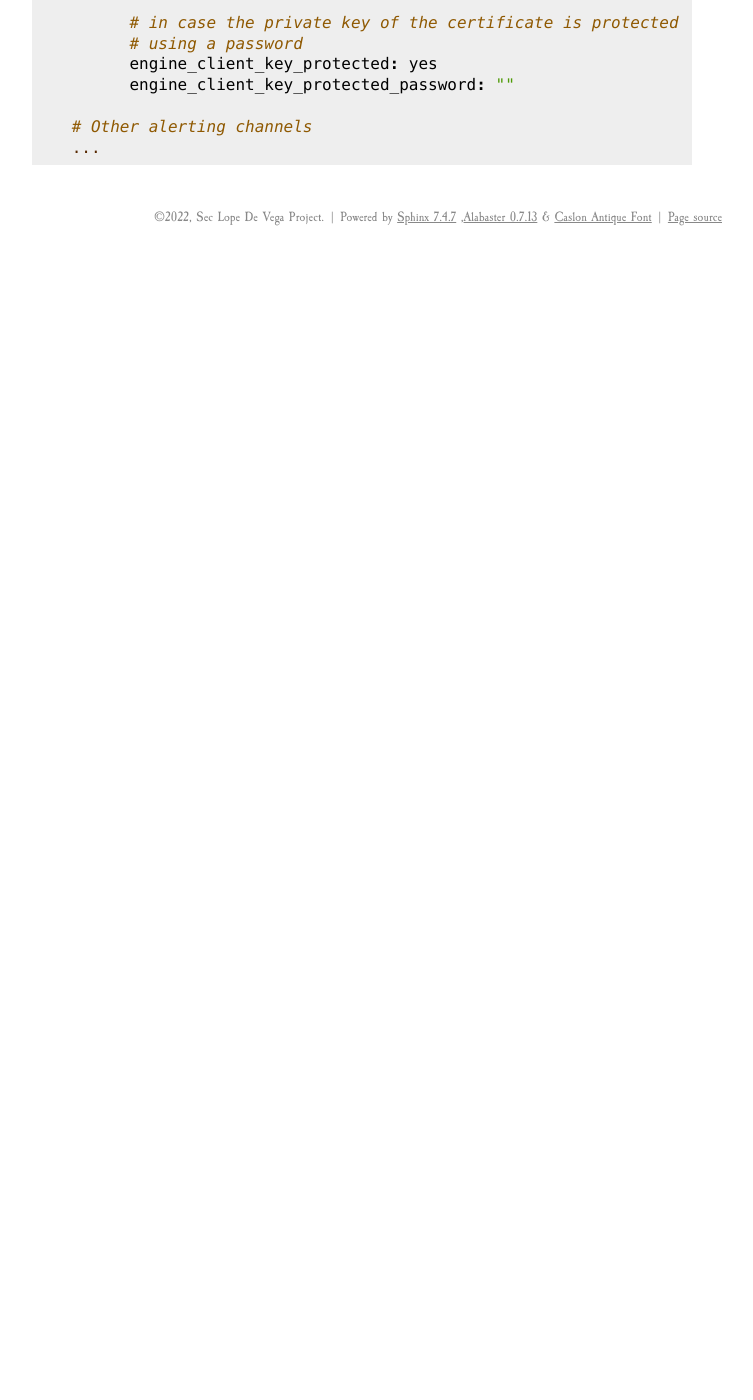
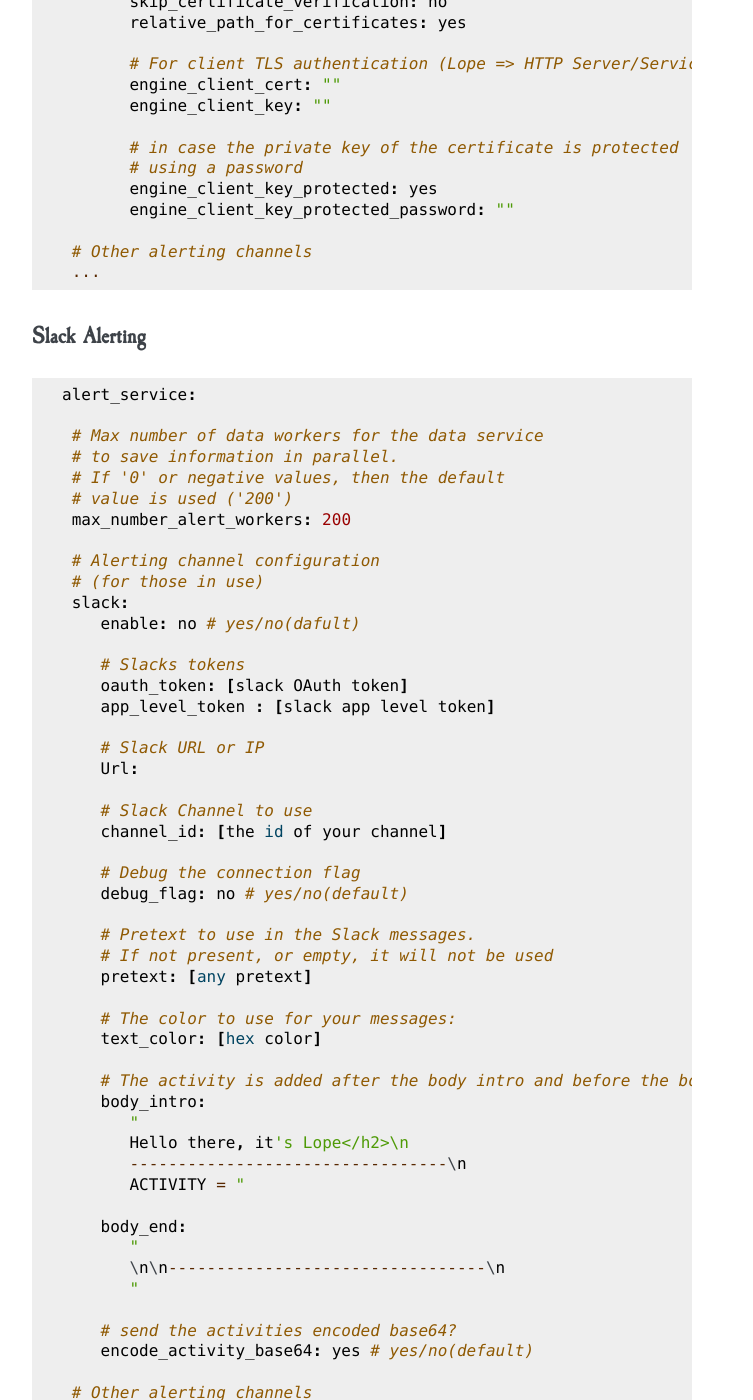
Before and after one commit to 4LB3R70D/SecLopeDeVega-Docs, a Sphinx documentation site: the page built from docs/source/content/activities.rst, in a window 1280 px wide and 1400 px high, scrolled down 13798 px. Shown: the whole window, without its empty margins (388-1141 px from the left). Built offline with Sphinx 7.4.7, drawn with Linux system fonts in a browser that asks for light colours; before the commit the page ends 14054 px from its top, so only the background shows below that; some of the changed text lies outside the part shown.

Commit message:
added slack support in the documentation, and corrected some errors in the activity section (14)

```diff
--- a/docs/source/content/activities.rst
+++ b/docs/source/content/activities.rst
@@ -98,6 +98,8 @@
 
          syslog: yes # yes/no(default)
 
+         slack: yes # yes/no(default)
+
 For ``timeout`` and ``ending`` the basic rules, *Lope* will report their corresponding events, not the rule execution.
 
 
@@ -131,6 +133,8 @@
          kafka: no # yes/no(default)
 
          syslog: yes # yes/no(default)
+
+         slack: yes # yes/no(default)
 
 
       # OTHER FIELDS
@@ -293,6 +297,8 @@
 
    http: ...
 
+   slack: ...
+
 .. index:: Syslog Alerting
 .. rubric:: Syslog Alerting
 
@@ -366,7 +372,7 @@
 
    # Alerting channel configuration
    # (for those in use)
-   syslog:
+   kafka:
       enable: no # yes/no(dafult)
 
       server_ip: 127.0.0.1 # Or domain
@@ -440,7 +446,7 @@
 
    # Alerting channel configuration
    # (for those in use)
-   syslog:
+   email:
       enable: no # yes/no(dafult)
 
       smtp_ip: "smtp.gmail.com" # or domains
@@ -535,7 +541,7 @@
 
    # Alerting channel configuration
    # (for those in use)
-   syslog:
+   http:
       enable: no # yes/no(dafult)
 
       url: "http://127.0.0.1"
@@ -602,3 +608,59 @@
 
    # Other alerting channels
    ...
+
+.. index:: Slack Alerting
+.. rubric:: Slack Alerting
+
+.. code-block::
+
+  alert_service:
+
+   # Max number of data workers for the data service
+   # to save information in parallel.
+   # If '0' or negative values, then the default
+   # value is used ('200')
+   max_number_alert_workers: 200
+
+   # Alerting channel configuration
+   # (for those in use)
+   slack:
+      enable: no # yes/no(dafult)
+
+      # Slacks tokens
+      oauth_token: [slack OAuth token]
+      app_level_token : [slack app level token]
+
+      # Slack URL or IP
+      Url:
+
+      # Slack Channel to use
+      channel_id: [the id of your channel]
+
+      # Debug the connection flag
+      debug_flag: no # yes/no(default)
+
+      # Pretext to use in the Slack messages.
+      # If not present, or empty, it will not be used
+      pretext: [any pretext]
+
+      # The color to use for your messages:
+      text_color: [hex color]
+
+      # The activity is added after the body intro and before the body end
+      body_intro:
+         "
+         Hello there, it's Lope</h2>\n
+         ---------------------------------\n
+         ACTIVITY = "
+
+      body_end:
+         "
+         \n\n---------------------------------\n
+         "
+
+      # send the activities encoded base64?
+      encode_activity_base64: yes # yes/no(default)
+
+   # Other alerting channels
+   ...
--- a/docs/source/content/architecture.rst
+++ b/docs/source/content/architecture.rst
@@ -30,6 +30,8 @@
 
 * **HTTP server/service:** This element is needed if you wish to send alerts to a web server or service using HTTP calls.
 
+* **Slack:** If you wish to send alerts to slack, you should have prepared everything in `Slack <https://slack.com>`_ in advance.
+
 In the following image, you can find a graphical representation of the potential architecture:
 
 .. image:: ../_static/slv-architecture.png
```
Also changed, not shown: docs/source/_static/slv-architecture.png, 13 other files.
